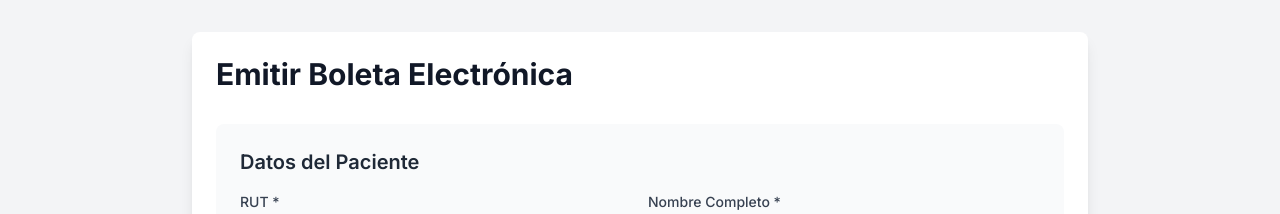
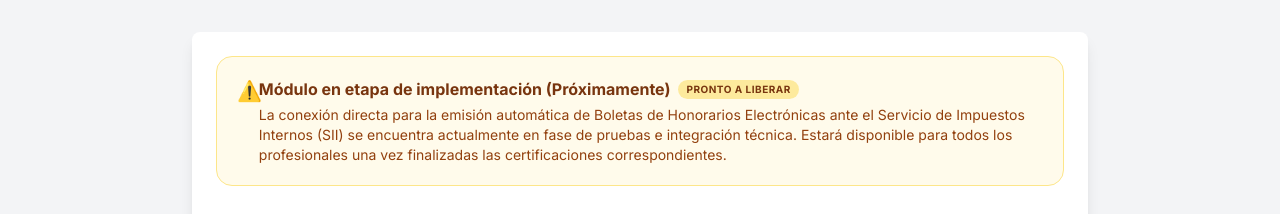
Before and after one commit to miltoncresporeyes-png/PsyAIConnect, a Next.js app: page /emitir-boleta in a window 1280 px wide. Shown: the top 214 px of the page. Built offline with nearby package versions, Linux system fonts and the light colour scheme; no server answers.

Commit message:
docs(boletas): agregar observacion de etapa de implementacion y proxima liberacion de boleta electronica

```diff
--- a/src/components/EmitirBoletaForm.tsx
+++ b/src/components/EmitirBoletaForm.tsx
@@ -108,6 +108,26 @@ export default function EmitirBoletaForm() {
 
   return (
     <div className="max-w-4xl mx-auto p-6 bg-white rounded-lg shadow-lg">
+      {/* Banner de Estado: En etapa de implementación */}
+      <div className="mb-6 rounded-2xl border border-amber-200 bg-amber-50 p-4 sm:p-5 text-amber-950">
+        <div className="flex items-start gap-3">
+          <span className="text-xl">⚠️</span>
+          <div>
+            <div className="flex items-center gap-2">
+              <h2 className="text-sm sm:text-base font-bold text-amber-900">
+                Módulo en etapa de implementación (Próximamente)
+              </h2>
+              <span className="text-[10px] uppercase font-bold tracking-wider px-2 py-0.5 rounded-full bg-amber-200/80 text-amber-900">
+                Pronto a liberar
+              </span>
+            </div>
+            <p className="mt-1 text-xs sm:text-sm text-amber-800 leading-relaxed">
+              La conexión directa para la emisión automática de Boletas de Honorarios Electrónicas ante el Servicio de Impuestos Internos (SII) se encuentra actualmente en fase de pruebas e integración técnica. Estará disponible para todos los profesionales una vez finalizadas las certificaciones correspondientes.
+            </p>
+          </div>
+        </div>
+      </div>
+
       <h1 className="text-3xl font-bold text-gray-900 mb-8">
         Emitir Boleta Electrónica
       </h1>
--- a/src/components/dashboard/MonthlyReportViewer.tsx
+++ b/src/components/dashboard/MonthlyReportViewer.tsx
@@ -362,11 +362,27 @@ export default function MonthlyReportViewer() {
 
                     {/* Estado de Boletas */}
                     <div className="bg-white rounded-xl border border-gray-200 p-6 shadow-sm">
-                        <div className="flex flex-col sm:flex-row sm:items-center justify-between gap-2 mb-6">
+                        <div className="flex flex-col sm:flex-row sm:items-center justify-between gap-2 mb-4">
                             <h2 className="text-xl font-bold">📄 Estado de Boletas ({report.invoices.length})</h2>
-                            <span className="text-[11px] bg-amber-50 text-amber-800 border border-amber-200 px-2.5 py-1 rounded-full font-semibold self-start sm:self-auto">
-                                Emisión automática directa al SII: Próximamente
+                            <span className="inline-flex items-center gap-1.5 text-xs bg-amber-50 text-amber-800 border border-amber-200 px-3 py-1 rounded-full font-medium self-start sm:self-auto">
+                                <span className="h-1.5 w-1.5 rounded-full bg-amber-500 animate-pulse"></span>
+                                Emisión automática de boletas: Próximamente
                             </span>
+                        </div>
+
+                        {/* Observación informativa de etapa de implementación */}
+                        <div className="mb-6 rounded-xl border border-amber-200/80 bg-amber-50/60 p-4 text-xs text-amber-900 leading-relaxed">
+                            <div className="flex items-start gap-2.5">
+                                <span className="text-base leading-none">ℹ️</span>
+                                <div>
+                                    <p className="font-semibold text-amber-950">
+                                        Observación sobre emisión de boleta electrónica al SII:
+                                    </p>
+                                    <p className="mt-0.5 text-amber-800">
+                                        La función de emisión automática de boletas de honorarios electrónicas directas al SII se encuentra actualmente en <strong>etapa de implementación y pruebas técnicas</strong>, próxima a ser liberada para todos los profesionales. Durante esta fase previa, puedes registrar y descargar tus respaldos o emitir la boleta de manera regular en el portal del SII.
+                                    </p>
+                                </div>
+                            </div>
                         </div>
 
                         <TableContainer>
```
